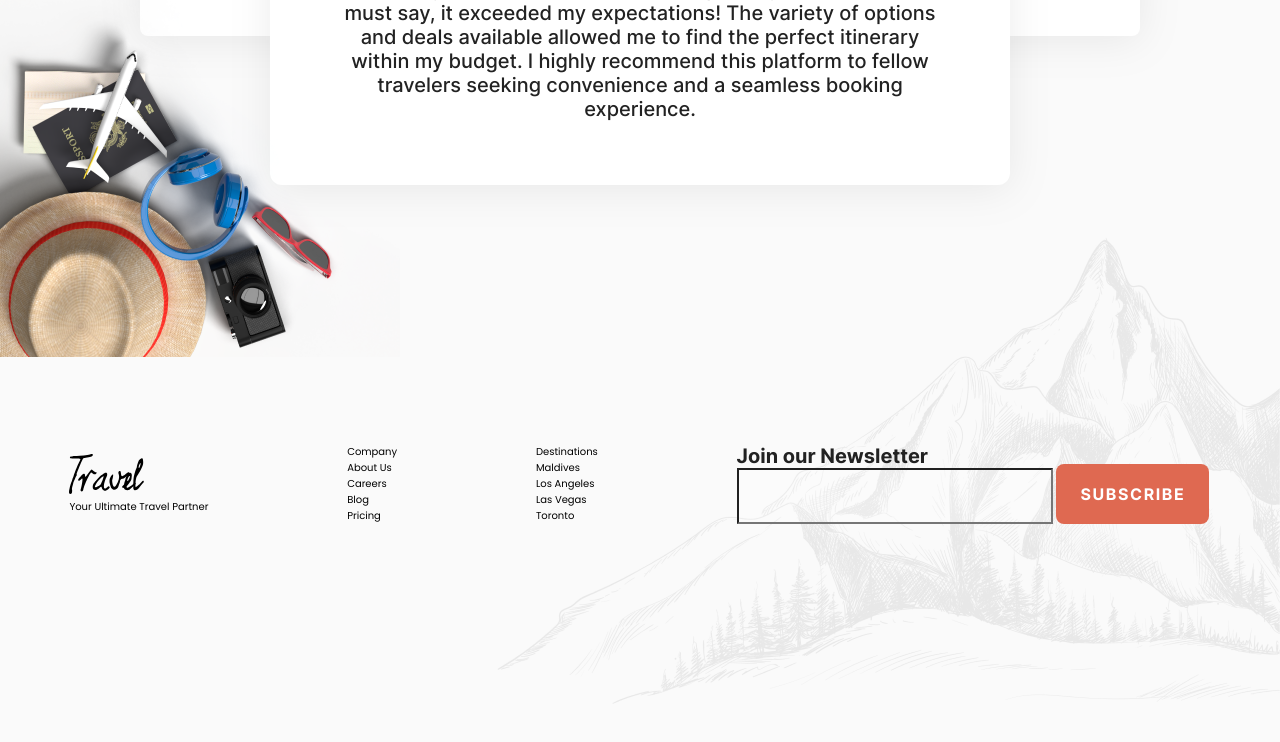
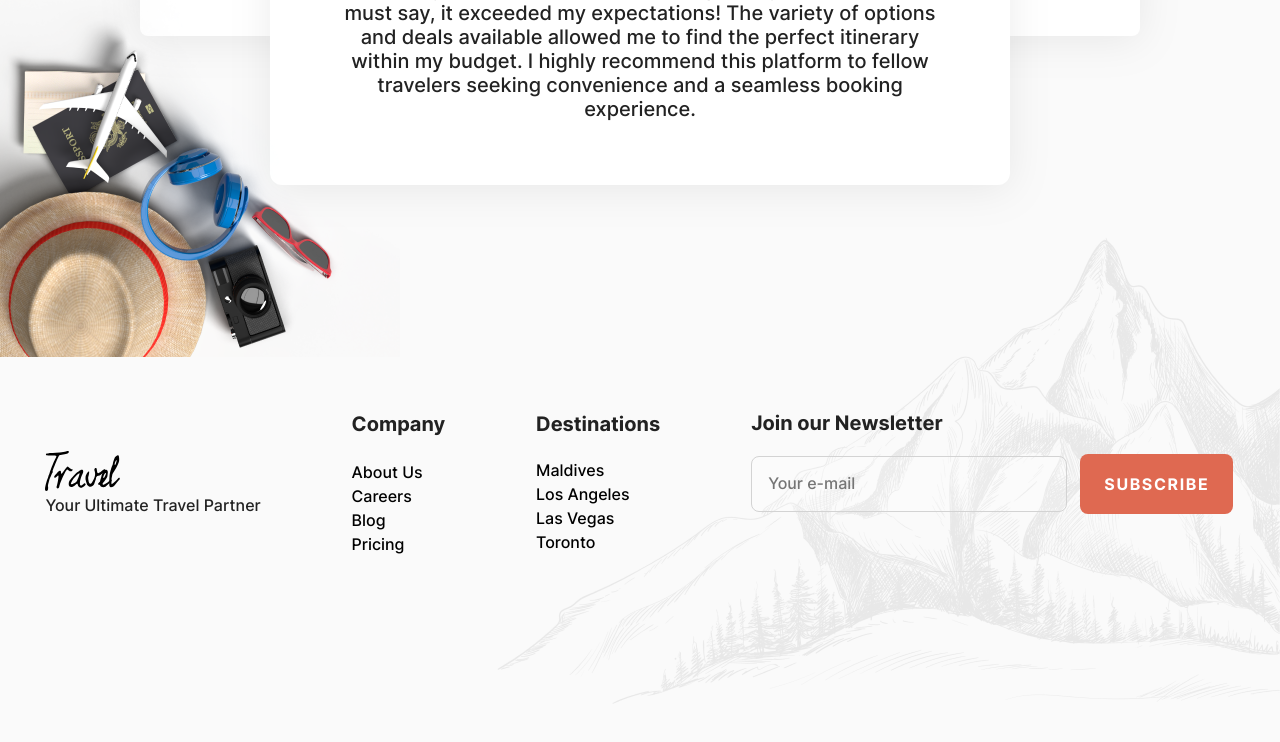
Before and after one commit to Bokayy/Zadatak-1, a plain HTML site: page index.html in a window 1280 px wide. Shown: the part 4600-5342 px from the top of the page. Drawn offline with Linux system fonts and the light colour scheme.

Commit message:
Not done yet

```diff
--- a/index.html
+++ b/index.html
@@ -230,7 +230,7 @@
         </div>
         <div class="search-container">
             <p>Join our Newsletter</p>
-            <input type="text"/>
+            <input type="text" placeholder="Your e-mail"/>
             <a class="btn">Subscribe</a>
         </div>
         <img src="./assets/Footer img.png" class="footer-img">
--- a/style.scss
+++ b/style.scss
@@ -20,7 +20,7 @@
     margin: 0 ;
     padding: 0;
     box-sizing: border-box;
-    font-family: Poppins;
+    font-family: Inter;
 }
 
 html{
@@ -430,7 +430,67 @@ body{
         img:first-child{
             filter: invert(100%);
         }
+        &> div:nth-child(1) > p{
+            // Company
+            // Your Ultimate Travel Partner
+            color: #222222;
+            font-size: 16px;
+            font-family: Inter;
+            font-weight: 500;
+            line-height: 24px;
+            word-wrap: break-word
+        }
+
+        &> div:nth-child(2){
+            p{
+            // Company
+            color: #222222;
+            font-size: 2rem;
+            font-family: Inter;
+            font-weight: 700;
+            line-height: 2.4rem;
+            word-wrap: break-word;
+            }
+            ul{
+                padding-top: 2.4rem;
+                line-height:2.4rem;
+                font-size: 1.6rem;
+                font-weight: 500;
+                font-family: Inter;
+            }
+        }
+
+
+        &> div:nth-child(3) {
+            p{
+                // Destinations
+                color: #222222;
+                font-size: 2rem;
+                font-family: Inter;
+                font-weight: 700;
+                line-height: 2rem;
+                word-wrap: break-word;
+            }
+
+            ul{
+                padding-top: 2.4rem;
+                line-height:2.4rem;
+                font-size: 1.6rem;
+                font-weight: 500;
+                font-family: Inter;
+            }
+        }
+
+
         .search-container{
+            display: flex;
+            position: relative;
+            flex-direction: row;
+            flex-wrap: nowrap;
+            align-content: center;
+            align-items: center;
+            gap: 1.2rem;
+
             p{
                 // Join our Newsletter
                 color: #222222;
@@ -438,13 +498,28 @@ body{
                 font-family: Inter;
                 font-weight: 700;
                 line-height: 2.4rem;
-                word-wrap: break-word
+                word-wrap: break-word;
+                padding-bottom: 2.6rem;
+
+                position: absolute;
+                bottom: 5.4rem;
             }
+
             input{
                 width:31.6rem;
                 height: 5.6rem;
+                background-color: rgba(256, 256, 256, 0.15);
+                border: 1px solid lightgray;
+                border-radius: 8px;
 
-                background-color: rgba(256, 256, 256, 0.15);
+                &::placeholder{
+                    font-size: 1.6rem;
+                    font-family: Inter;
+                    font-weight: 500;
+                    line-height: 2.4rem;
+                    word-wrap: break-word ;
+                    padding-left: 1.6rem;
+                }
             }
 
             .btn {
```
Also changed, not shown: style.css, 1 other file.
